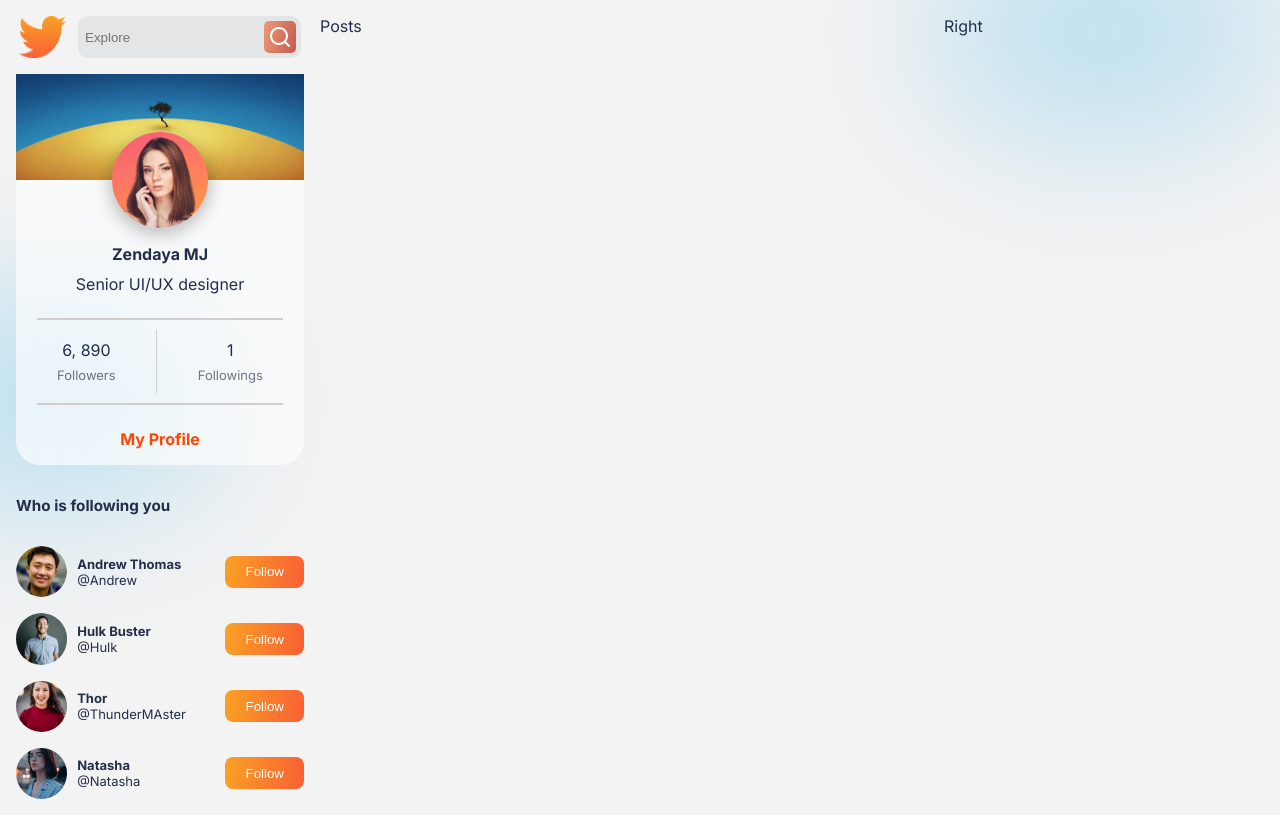
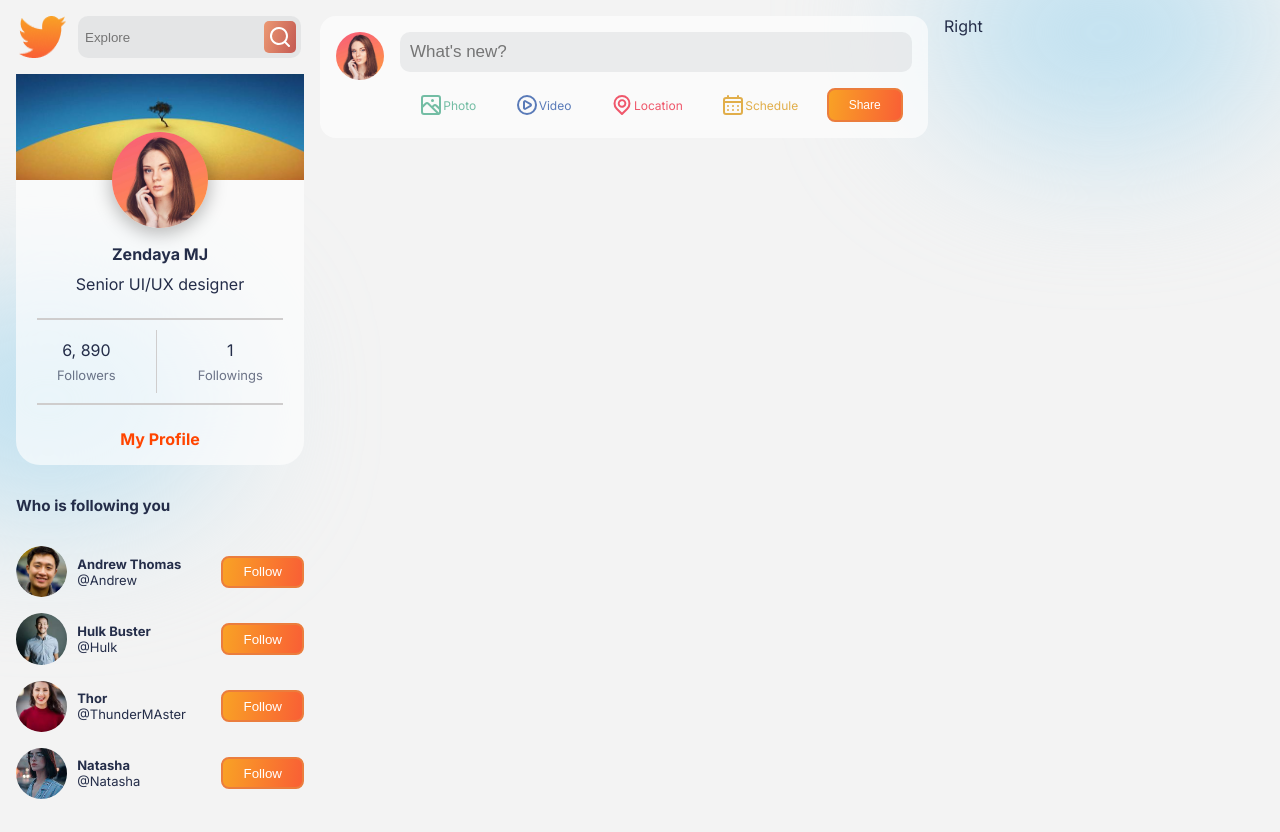
Before and after one commit to kristina130204/social-media-site, a React (Create React App) app: page / in a window 1280 px wide. Built offline with nearby package versions, Linux system fonts and the light colour scheme.

Commit message:
Started posts side

```diff
--- a/src/App.css
+++ b/src/App.css
@@ -11,7 +11,7 @@
   --photo: #73bda4;
   --video: #597ab8;
   --location: #ef576b;
---shedule: #E1AE4A;
+  --schedule: #E1AE4A;
 }
 
 .App{
@@ -37,6 +37,7 @@
   border-radius: 0.5rem;
   background: var(--buttonBg);
   transition: all 100ms ease-out;
+  border: 2px solid var(--orange);
 }
 .button:hover{
   cursor: pointer;
--- /dev/null
+++ b/src/components/PostShare/PostShare.css
@@ -0,0 +1,45 @@
+.PostShare{
+    display: flex;
+    gap: 1rem;
+    background-color: var(--cardColor);
+    padding: 1rem;
+    border-radius: 1rem;
+}
+.PostShare>img{
+    border-radius: 50%;
+    width: 3rem;
+    height: 3rem;
+}
+.PostShare>div{
+    display: flex;
+    flex-direction: column;
+    width: 90%;
+    gap: 1rem;
+}
+.PostShare>div>input{
+    background-color: var(--inputColor);
+    border-radius: 10px;
+    padding: 10px;
+    font-size: 17px;
+    border: none;
+    outline: none;
+}
+.postOptions{
+    display: flex;
+    justify-content: space-around;
+}
+.option{
+    padding: 5px 10px;
+    border-radius: 10px;
+    display: flex;
+    align-items: center;
+    justify-content: center;
+    font-size: 12px;
+}
+.option:hover{
+    cursor: pointer;
+}
+.ps-button{
+    padding: 5px 20px;
+    font-size: 12px;
+}
--- /dev/null
+++ b/src/components/PostShare/PostShare.jsx
@@ -0,0 +1,41 @@
+import React, {useState, useRef} from 'react'
+import './PostShare.css'
+import profileImg from '../../img/profileImg.jpg'
+import {UilScenery} from '@iconscout/react-unicons'
+import {UilPlayCircle} from '@iconscout/react-unicons'
+import {UilLocationPoint} from '@iconscout/react-unicons'
+import {UilSchedule} from '@iconscout/react-unicons'
+
+const PostShare = () => {
+  return (
+    <div className='PostShare'>
+      <img src={profileImg} alt="" />
+      <div>
+        <input type="text" placeholder="What's new?" />
+        <div className="postOptions">
+        <div className="option" style={{color: "var(--photo"}}>
+            <UilScenery/>
+            Photo
+        </div>
+        <div className="option" style={{color: "var(--video"}}>
+            <UilPlayCircle/>
+            Video
+        </div>
+        <div className="option" style={{color: "var(--location"}}>
+            <UilLocationPoint/>
+            Location
+        </div>
+        <div className="option" style={{color: "var(--schedule"}}>
+            <UilSchedule/>
+            Schedule
+        </div>
+        <button className="button ps-button">
+            Share
+        </button>
+      </div>
+      </div>
+    </div>
+  )
+}
+
+export default PostShare
--- a/src/components/PostSide/PostSide.css
+++ b/src/components/PostSide/PostSide.css
@@ -0,0 +1,7 @@
+.PostSide{
+    display: flex;
+    flex-direction: column;
+    gap: 1rem;
+    height: 100vh;
+    overflow: auto;
+}
--- a/src/components/PostSide/PostSide.jsx
+++ b/src/components/PostSide/PostSide.jsx
@@ -1,10 +1,11 @@
 import React from 'react'
 import './PostSide.css'
+import PostShare from '../PostShare/PostShare'
 
 const PostSide = () => {
   return (
-    <div>
-
+    <div className='PostSide'>
+      <PostShare/>
     </div>
   )
 }
--- a/src/pages/home/Home.jsx
+++ b/src/pages/home/Home.jsx
@@ -1,12 +1,13 @@
 import React from 'react'
 import './Home.css'
 import ProfileSide from '../../components/profileSide/ProfileSide'
+import PostSide from '../../components/PostSide/PostSide'
 
 const Home = () => {
   return (
     <div className='Home'>
       <ProfileSide/>
-      <div className="postSide">Posts</div>
+      <PostSide/>
       <div className="rightSide">Right</div>
     </div>
   )
```
